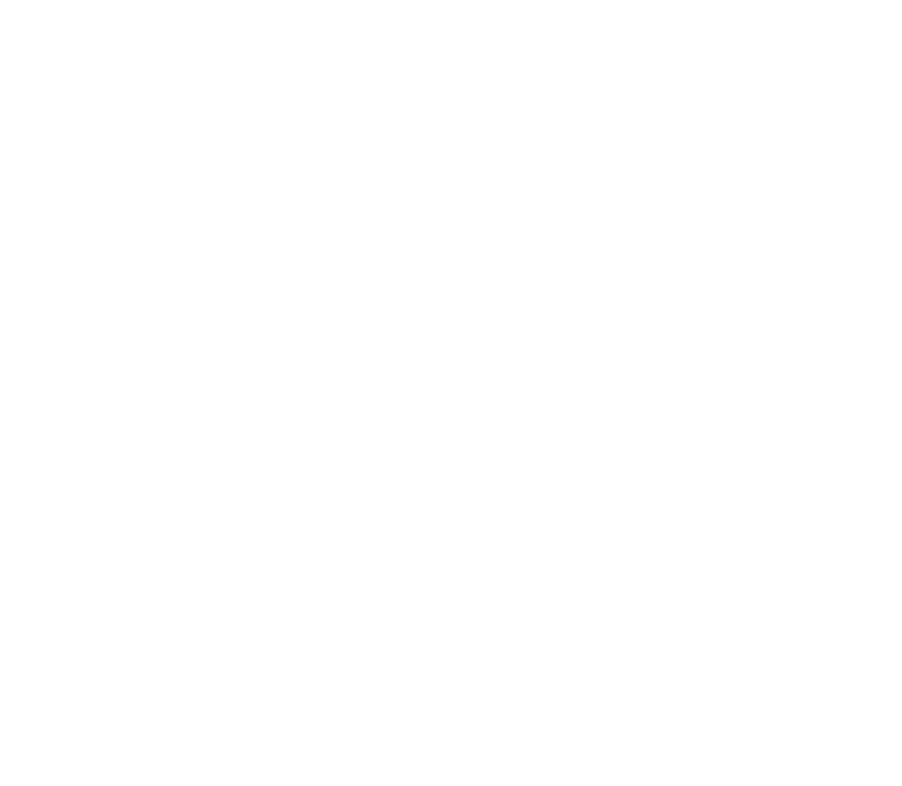
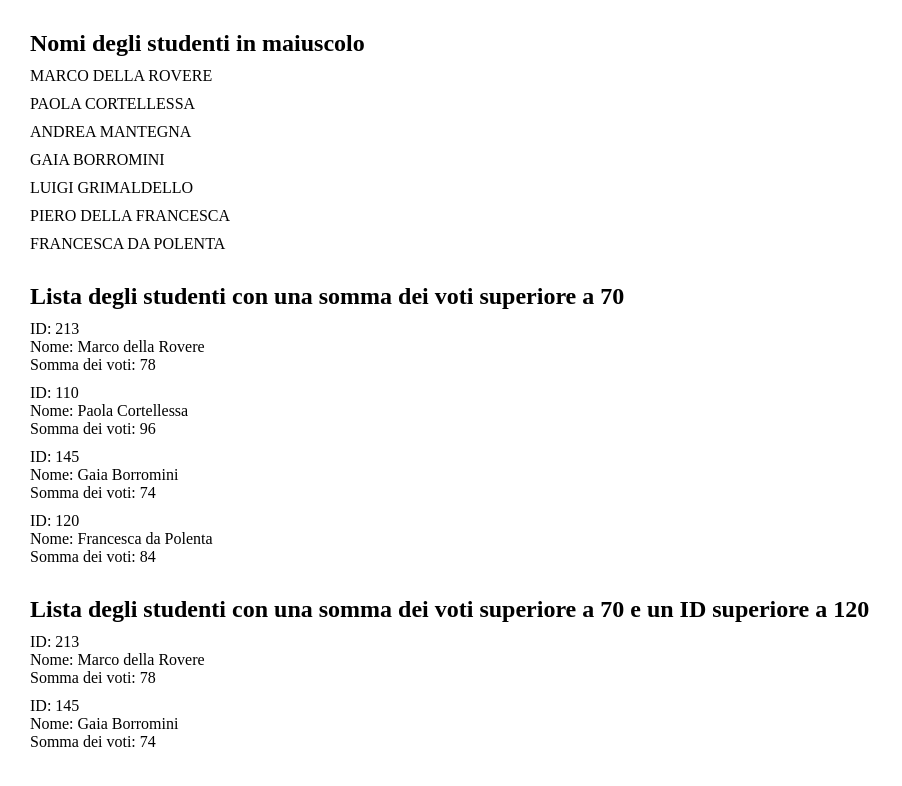
Before and after one commit to giorgiagalbullicavazzini/js-snack-es6, a plain HTML site: page snack-2/index.html in a window 1280 px wide. Shown: the whole page, without its empty margins (0-902 px from the left). Drawn offline with Linux system fonts and the light colour scheme.

Commit message:
snack 2 into dom

```diff
--- a/snack-2/index.html
+++ b/snack-2/index.html
@@ -6,9 +6,24 @@
     <meta http-equiv="X-UA-Compatible" content="IE=edge">
     <meta name="viewport" content="width=device-width, initial-scale=1.0">
     <title>Snack Array Methods</title>
+
+    <!-- CSS -->
+    <link rel="stylesheet" href="style.css">
 </head>
 
 <body>
+    <!-- Lists -->
+    <div class="container uppercase">
+        <h2>Nomi degli studenti in maiuscolo</h2>
+    </div>
+    <div class="container grades">
+        <h2>Lista degli studenti con una somma dei voti superiore a 70</h2>
+    </div>
+    <div class="container grades-id">
+        <h2>Lista degli studenti con una somma dei voti superiore a 70 e un ID superiore a 120</h2>
+    </div>
+    <!-- // Lists -->
+
     <!-- JS -->
     <script src="main.js"></script>
 </body>
--- a/snack-2/main.js
+++ b/snack-2/main.js
@@ -14,6 +14,9 @@ const createStudent = (studentId, fullName, studentGrades) => {
 
     return student;
   }
+
+// A function to create an element
+const elementCreation = (elementType) => document.createElement(elementType);
 
 
 ////////////
@@ -33,11 +36,17 @@ const francescaDaPolenta = createStudent(120, 'Francesca da Polenta', 84);
 const studentList = [marcoDellaRovere, paolaCortellessa, andreaMantegna, gaiaBorromini, luigiGrimaldello, pieroDellaFrancesca, francescaDaPolenta];
 console.log(studentList);
 
+const containerUppercase = document.querySelector('.container.uppercase');
+
 // Creation of a list containing the uppercased names of the students
 const studentTags = [];
 studentList.forEach((element) => {
     const studentName = element.name.toUpperCase();
     studentTags.push(studentName);
+
+    const uppercaseList = elementCreation('div');
+    uppercaseList.innerHTML = studentName;
+    containerUppercase.append(uppercaseList);
 });
 
 console.log(studentTags);
@@ -53,6 +62,13 @@ const studentHigherGrades = studentList.filter((element) => {
 
 console.log(studentHigherGrades);
 
+const containerGrades = document.querySelector('.container.grades');
+studentHigherGrades.forEach((element) => {
+    const gradesList = elementCreation('div');
+    gradesList.innerHTML = `ID: ${element.id}<br>Nome: ${element.name}<br>Somma dei voti: ${element.grades}`;
+    containerGrades.append(gradesList);
+});
+
 // Creation of a list containing the names of the students with a grade value greater than 70 and an id greater than 120
 const studentHigherGradesId = studentHigherGrades.filter((element) => {
     if (element.id > 120) {
@@ -63,3 +79,10 @@ const studentHigherGradesId = studentHigherGrades.filter((element) => {
 });
 
 console.log(studentHigherGradesId);
+
+const containerGradesId = document.querySelector('.container.grades-id');
+studentHigherGradesId.forEach((element) => {
+    const gradesIdList = elementCreation('div');
+    gradesIdList.innerHTML = `ID: ${element.id}<br>Nome: ${element.name}<br>Somma dei voti: ${element.grades}`;
+    containerGradesId.append(gradesIdList);
+});
--- /dev/null
+++ b/snack-2/style.css
@@ -0,0 +1,13 @@
+* {
+    box-sizing: border-box;
+    margin: 0;
+    padding: 0;
+}
+
+.container {
+    margin: 30px;
+}
+
+.container div {
+    margin: 10px 0;
+}
```
